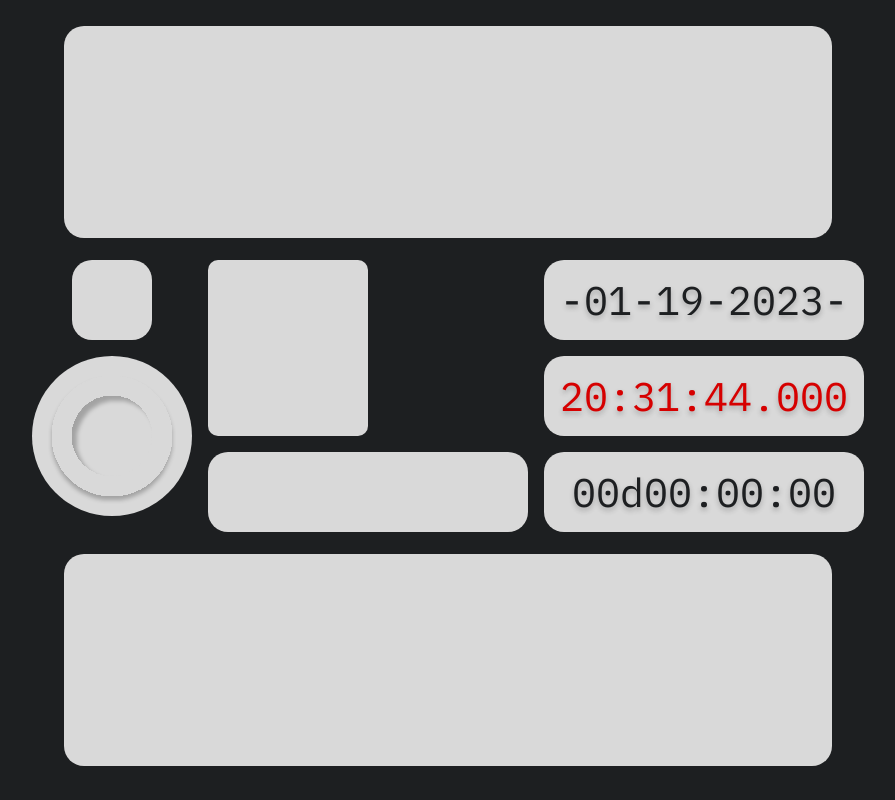
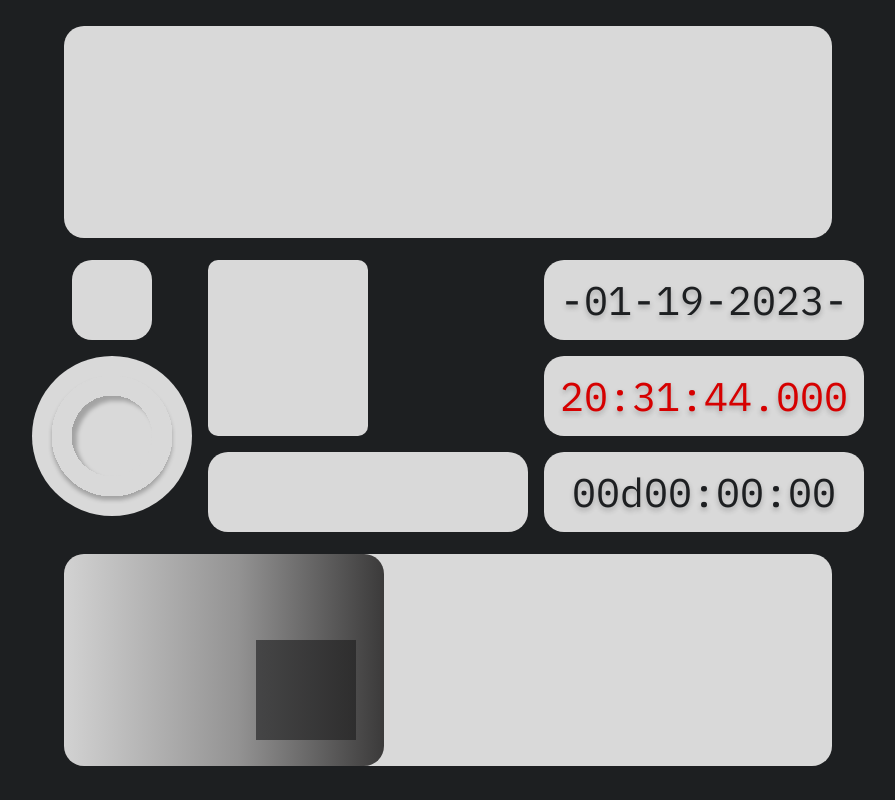
Before and after one commit to jojomoee/personal-landing-page, a website built with Vite: page src/index.html in a window 1280 px wide. Shown: the whole page, without its empty margins (192-1087 px from the left). Built offline with nearby package versions, Linux system fonts and the light colour scheme.

Commit message:
siegel overlay

```diff
--- a/src/index.html
+++ b/src/index.html
@@ -122,6 +122,8 @@
     </div>
     <div id="zs-c-gesiegelt" class="zeitschein-container">
       <div class="zs" id="zs-gesiegelt"></div>
+	  <div id="siegler"></div>
+	  <div id="qr-coder"></div>
     </div>
     <script src="js/main.js"></script>
   </body>
--- a/src/styles/style.scss
+++ b/src/styles/style.scss
@@ -21,6 +21,9 @@ body {
   align-items: center;
   height: 33%;
 }
+#zs-c-ungesiegelt {
+}
+
 .zs {
   margin: 8px;
   height: 80%;
@@ -29,7 +32,7 @@ body {
   background-color: constants.$white;
 }
 
-#zs-gesiegelt {
+#zs-ungesiegelt {
 }
 
 #zeitregister-container {
@@ -61,6 +64,7 @@ body {
     margin: 8px;
   }
 }
+
 #project-container {
   #seal-chooser {
     height: 176px;
@@ -68,6 +72,8 @@ body {
     border-radius: 10px;
     margin: 8px;
     background-color: constants.$white;
+  }
+  #total-time-button {
   }
 }
 
@@ -93,3 +99,32 @@ body {
   margin: 8px;
   border: none;
 }
+
+#zs-c-gesiegelt {
+}
+
+#zs-gesiegelt {
+}
+
+#siegler {
+  position: absolute;
+  left: 20%;
+  border-radius: 20px;
+  height: 26.5%;
+  width: 25%;
+  background: linear-gradient(
+    270.06deg,
+    #1c1b1b -15.96%,
+    rgba(102, 101, 101, 0.609375) 45.56%,
+    rgba(217, 217, 217, 0) 105.82%
+  );
+  z-index: 1;
+}
+#qr-coder {
+  height: 100px;
+  width: 100px;
+  position: absolute;
+  top: 80%;
+  left: 35%;
+  background-color: constants.$black;
+}
```
